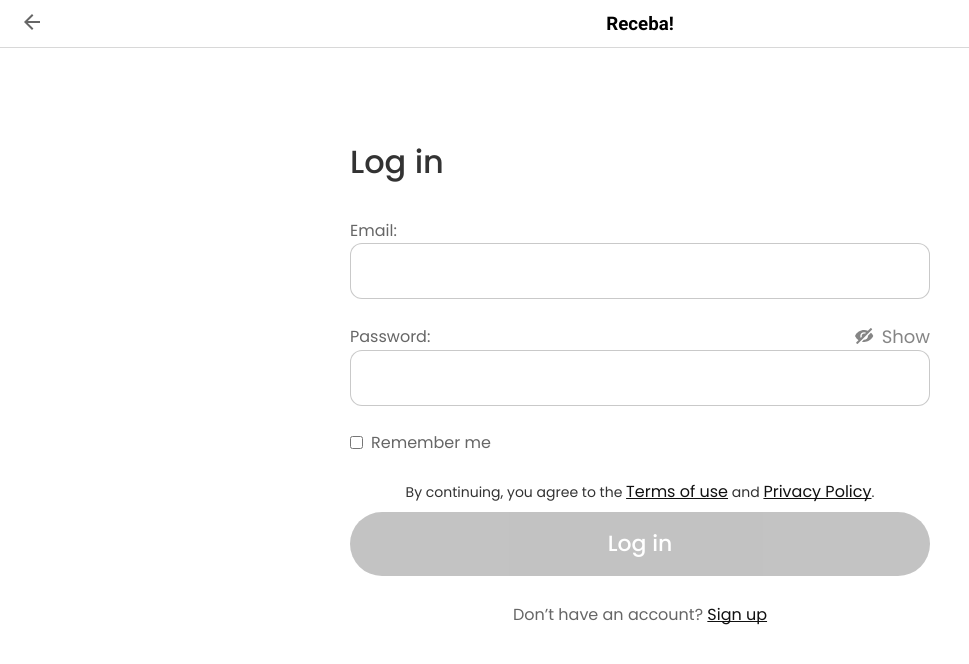
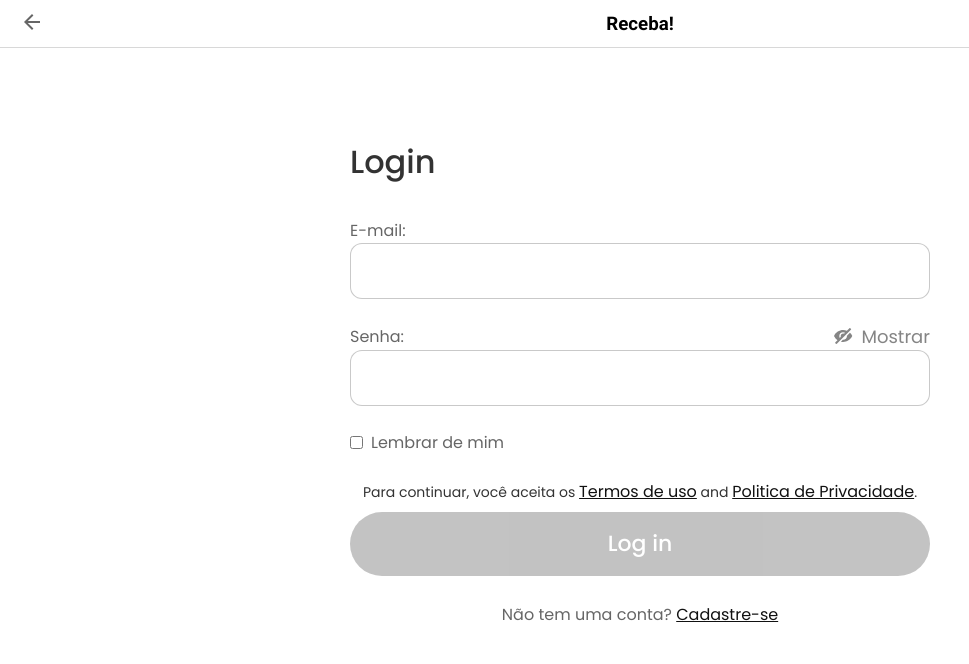
Before and after one commit to Gabriel-Silva-7/Receba, a React (Vite) app: page /login in a window 1280 px wide. Shown: the top 664 px of the page, without its empty margins (0-969 px from the left). Built offline with nearby package versions, Linux system fonts and the light colour scheme; no server answers.

Commit message:
fix: change login for pt-br

```diff
--- a/src/pages/Login/index.tsx
+++ b/src/pages/Login/index.tsx
@@ -68,9 +68,9 @@ const Login: React.FC = () => {
       </S.HeaderNav>
       <S.Divider />
       <S.Form onSubmit={handleLogin}>
-        <S.Title>Log in</S.Title>
+        <S.Title>Login</S.Title>
         <S.FormGroup>
-          <S.Label htmlFor="email">Email:</S.Label>
+          <S.Label htmlFor="email">E-mail:</S.Label>
           <S.Input
             type="email"
             id="email"
@@ -81,13 +81,13 @@ const Login: React.FC = () => {
         </S.FormGroup>
         <S.FormGroup>
           <S.LabelContainer>
-            <S.Label htmlFor="password">Password:</S.Label>
+            <S.Label htmlFor="password">Senha:</S.Label>
             <S.ToggleButton
               type="button"
               onClick={() => setShowPassword(!showPassword)}
             >
               <img src={hide} />
-              {showPassword ? 'Hide' : 'Show'}
+              {showPassword ? 'Ocultar' : 'Mostrar'}
             </S.ToggleButton>
           </S.LabelContainer>
           <S.Input
@@ -102,17 +102,17 @@ const Login: React.FC = () => {
         <S.FormGroup>
           <S.CheckboxContainer>
             <S.Checkbox type="checkbox" id="rememberMe" />
-            <S.Label htmlFor="rememberMe">Remember me</S.Label>
+            <S.Label htmlFor="rememberMe">Lembrar de mim</S.Label>
           </S.CheckboxContainer>
         </S.FormGroup>
         <S.TermsAndConditions>
-          By continuing, you agree to the{' '}
+          Para continuar, você aceita os{' '}
           <a href="/terms-of-use" target="_blank" rel="noopener noreferrer">
-            Terms of use
+            Termos de uso
           </a>{' '}
           and{' '}
           <a href="/privacy-policy" target="_blank" rel="noopener noreferrer">
-            Privacy Policy
+            Politica de Privacidade
           </a>
           .
         </S.TermsAndConditions>
@@ -123,8 +123,8 @@ const Login: React.FC = () => {
           Log in
         </S.Button>
         <S.LinkSignUp>
-          Don’t have an account?{' '}
-          <a onClick={() => navigate('/register')}>Sign up</a>
+          Não tem uma conta?{' '}
+          <a onClick={() => navigate('/register')}>Cadastre-se</a>
         </S.LinkSignUp>
       </S.Form>
     </S.LoginContainer>
```
